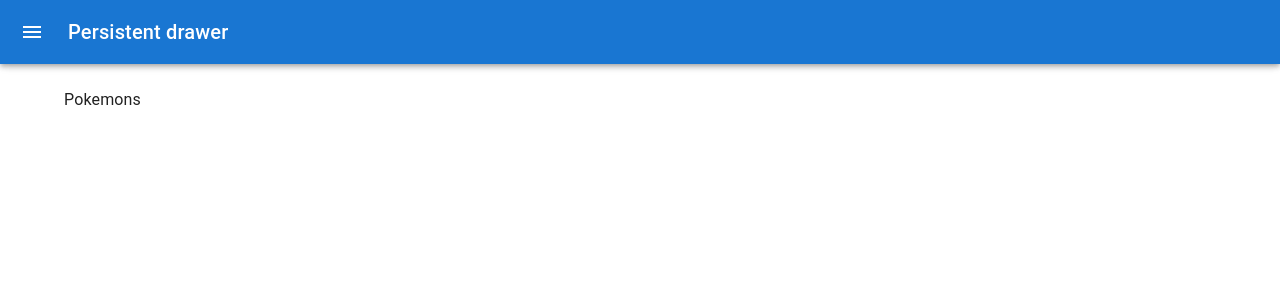
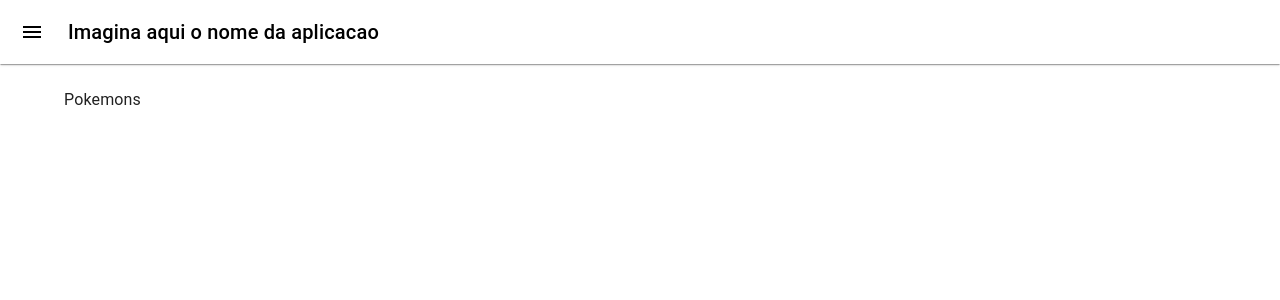
Before and after one commit to kennedy-f/pokedex-client, a React (Create React App) app: page /admin in a window 1280 px wide. Shown: the top 300 px of the page. Built offline with nearby package versions, Linux system fonts and the light colour scheme.

Commit message:
fix: drawer

```diff
--- a/src/modules/admin-drawer/admin-drawer.tsx
+++ b/src/modules/admin-drawer/admin-drawer.tsx
@@ -83,8 +83,8 @@ export function AdminDrawer({ children }: { children: React.ReactNode }) {
   return (
     <Box sx={{ display: "flex" }}>
       <CssBaseline />
-      <AppBar position="fixed" open={open}>
-        <Toolbar>
+      <AppBar position="fixed" open={open} elevation={1}>
+        <Toolbar sx={{ backgroundColor: "white", color: "black" }}>
           <IconButton
             color="inherit"
             aria-label="open drawer"
@@ -95,7 +95,7 @@ export function AdminDrawer({ children }: { children: React.ReactNode }) {
             <Menu />
           </IconButton>
           <Typography variant="h6" noWrap component="div">
-            Persistent drawer
+            Imagina aqui o nome da aplicacao
           </Typography>
         </Toolbar>
       </AppBar>
@@ -113,6 +113,7 @@ export function AdminDrawer({ children }: { children: React.ReactNode }) {
         open={open}
       >
         <DrawerHeader>
+          Imagina aqui uma logo
           <IconButton onClick={handleDrawerClose}>
             {theme.direction === "ltr" ? (
               <ChevronLeftIcon />
```
